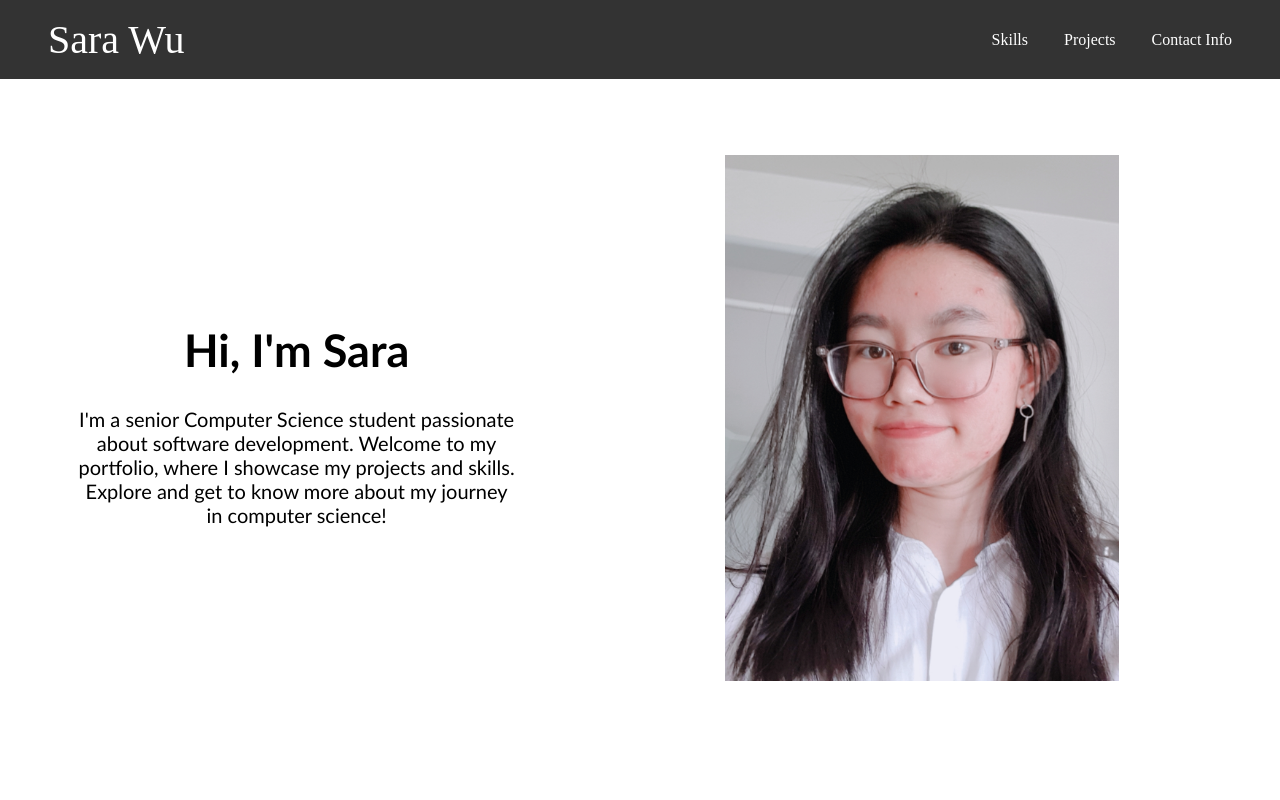
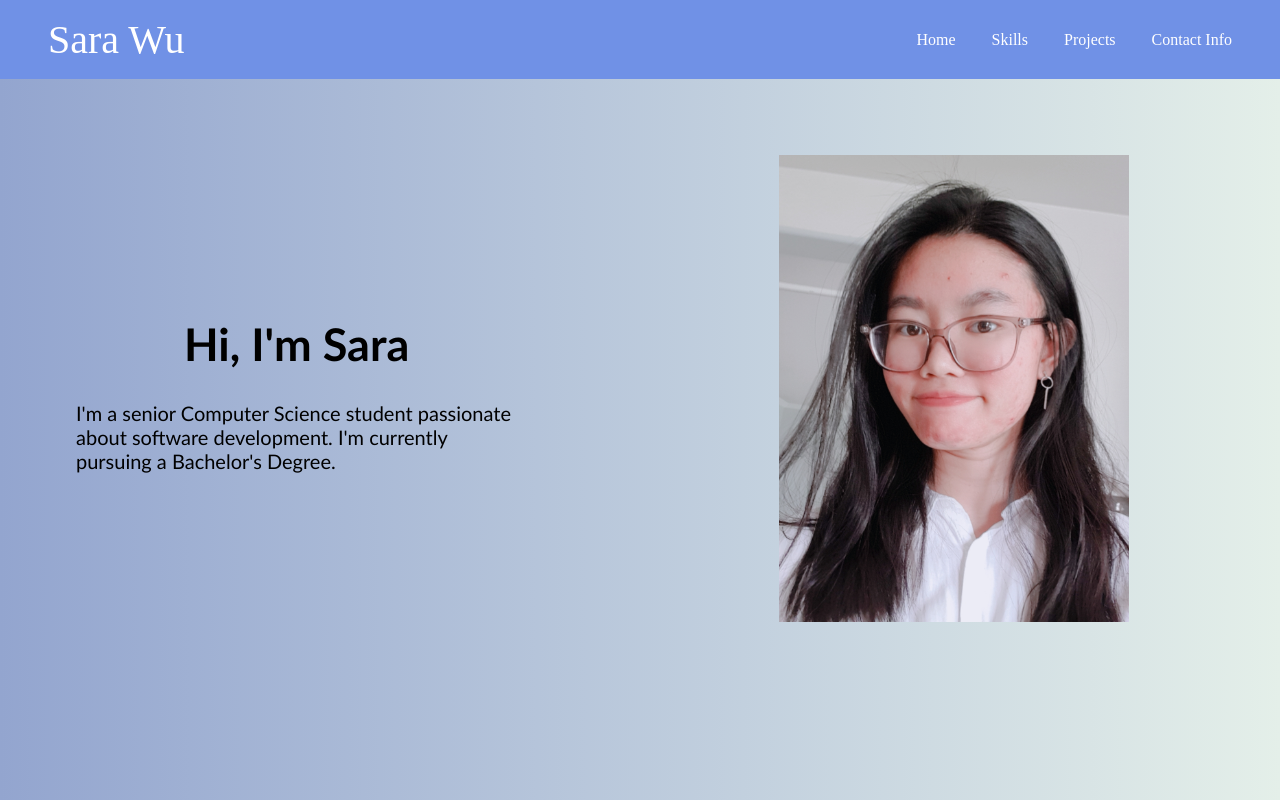
Before and after one commit to wusara87/portfolio, a React (Vite) app in the folder sara_portfolio/: page / in a window 1280 px wide. Built offline with nearby package versions, Linux system fonts and the light colour scheme.

Commit message:
added css

```diff
--- a/sara_portfolio/src/App.css
+++ b/sara_portfolio/src/App.css
@@ -3,13 +3,16 @@
 }
 body {
   margin: 0;
+  /* background-color: #1D2671; Fallback color */
+  background: linear-gradient(to right, #93A5CF, #E4EfE9); /* Gradient */
+  height: 100%;
 }
 .container {
   margin: 1rem;
   text-align: center;
 }
 .nav {
-  background-color: #333;
+  background-color: #7091E6;
   color: white;
   display: flex;
   justify-content: space-between;
@@ -35,9 +38,9 @@ body {
   display: flex;
   gap: 0.25rem;
 }
-.nav li.active {
-  background-color: #555;
+/* .nav li.active {
+  background-color: #8697C4;
+} */
+.nav li:hover {
+  background-color: #8697C4;
 }
-.nav li:hover {
-  background-color: #777;
-}
--- a/sara_portfolio/src/Nav.jsx
+++ b/sara_portfolio/src/Nav.jsx
@@ -5,6 +5,7 @@ export default function Nav() {
     {/* <img className="icon" src="/icon.png" alt="icon" /> */}
     <Link to="/" className="title">Sara Wu</Link>
     <ul>
+      <CustomLink to="/"> Home</CustomLink>
       <CustomLink to="/skills">Skills</CustomLink>
       <CustomLink to="/projects">Projects</CustomLink>
       <CustomLink to="/contact">Contact Info</CustomLink>
--- a/sara_portfolio/src/pages/Home.jsx
+++ b/sara_portfolio/src/pages/Home.jsx
@@ -6,7 +6,7 @@ export default function Home() {
             <div className={Style.container}>
                 <div className={Style.text}>
                     <h1 className={Style.title}>Hi, I'm Sara</h1>
-                    <p className={Style.paragraph}>I'm a senior Computer Science student passionate about software development. Welcome to my portfolio, where I showcase my projects and skills. Explore and get to know more about my journey in computer science!</p>
+                    <p className={Style.paragraph}>I'm a senior Computer Science student passionate about software development. I'm currently pursuing a Bachelor's Degree. </p>
                 </div>
                 <div className={Style.image}>
                     <img src="/profile.jpg" alt="Sara" />
--- a/sara_portfolio/src/pages/page.module.css
+++ b/sara_portfolio/src/pages/page.module.css
@@ -5,6 +5,7 @@
 .paragraph {
     font-family: Calibri;
     font-size: 20px;
+    text-align: left;
 }
 .container {
     display: flex;
@@ -17,7 +18,9 @@
     padding-right: 10px;
 }
 .image {
-    width: 50%;
+    width: 500px;
+    max-width: 600px;
+    height: auto;
 }
 .image img {
     width: 70%;
```
